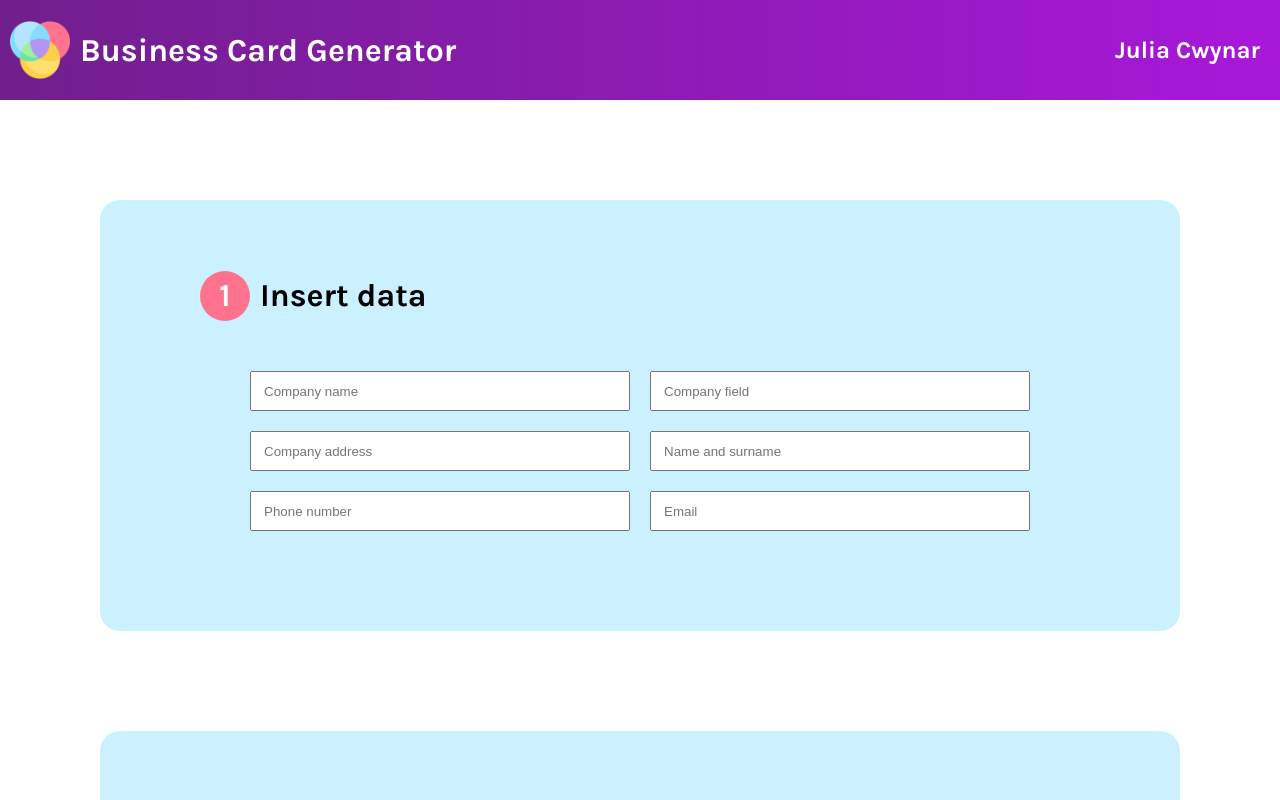
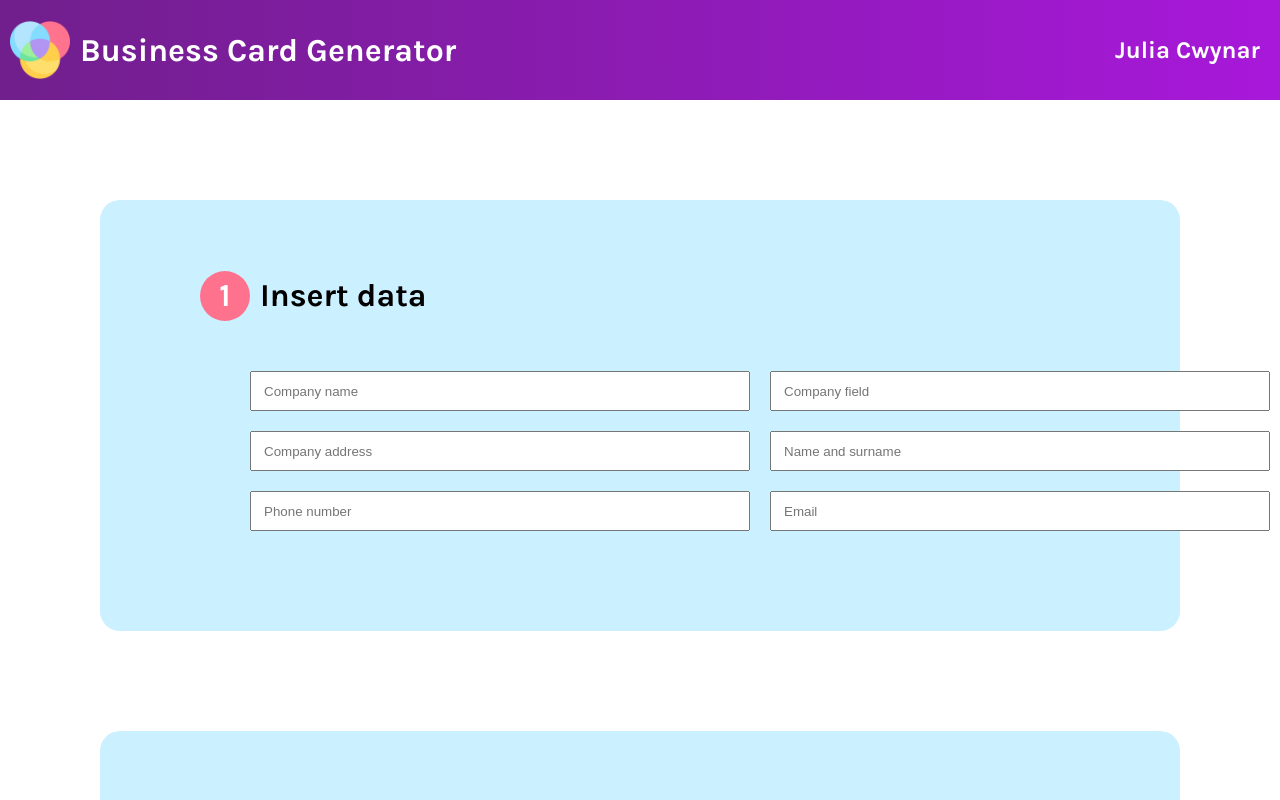
Before and after one commit to JuliaCwynar/Business-Card-Generator, a React (Vite) app: page / in a window 1280 px wide. Shown: the top 800 px of the page. Built offline with nearby package versions, Linux system fonts and the light colour scheme.

Commit message:
added props, improved functionality

```diff
--- a/src/App.css
+++ b/src/App.css
@@ -30,10 +30,9 @@ body {
   padding-right: 20px;
 }
 
-.form {
+.form, .input--data {
   display:grid;
   grid-template-columns: auto auto;
-
   gap: 20px;
   margin: 50px;
 }
@@ -45,8 +44,15 @@ body {
 .form--input {
   text-indent: 10px;
   height: 40px;
+  width: 500px;
 
 }
+
+input[type=checkbox] {
+  border: none;
+  border-bottom: 2px solid red;
+}
+
 .form--button {
   font-family: "Karla", sans-serif;
   grid-column: 1/-1;
@@ -56,6 +62,11 @@ body {
   color: white;
   border: none;
   cursor: pointer;
+  margin: auto;
+  display: grid;
+  padding: 20px 100px;
+  font-size: 30px;
+  text-transform: uppercase;
 }
 
 .backgrounds {
@@ -107,15 +118,62 @@ body {
 }
 
 
-.generated--card {
+
+.card--front, .card--back {
   width: 700px;
   height: 400px;
-  margin: auto;
+  text-align: center;
+  margin: 10px;
 
 }
+
+.card--inf {
+  margin-top: auto;
+  display: inline-grid;
+  grid-template-columns: 50% 50%;
+  font-size: 20px;
+
+
+}
+
+.left {
+  border-right: 1px solid black;
+  text-align: center;
+
+}
+.card--back {
+  display: inline-grid;
+  font-size: 20px;
+  border-radius: 10px;
+  background-size: cover;
+}
+
+.card--front {
+  display:inline-grid;
+  padding: 100px;
+  border-radius: 10px;
+  background-size: cover;
+}
+.card--front img , .card--back  img {
+  height:50px;
+  margin: auto;
+  padding: 0px;
+}
+
 
 .generator {
   margin: 100px;
   border-radius: 20px;;
   background-color: rgba(132, 220, 255, 0.425);
+
 }
+
+.generated--space {
+  display: flex;
+justify-content: center;
+align-items: center;
+gap: 20px;
+margin: 100px;
+
+
+}
--- a/src/App.jsx
+++ b/src/App.jsx
@@ -10,29 +10,67 @@ import Generated from './Generated'
 
 
 
-function GenerateButton() {
+function GenerateButton(props) {
+
+  const { onClick} = props;
   return (
-      <form className='form'>
-          <button className='form--button'>Generate business card</button>
-      </form>
+    <div>
+    <button className='form--button' onClick={(e) => {
+      e.preventDefault();
+      onClick();
+    }}>Generate business card</button>
+</div>
   )
 }
 
 function App() {
+  const [companyName, setCompanyName] = useState('');
+  const [companyField, setCompanyField] = useState('');
+  const [companyAddress, setCompanyAddress] = useState('');
+  const [nameSurname, setNameSurname] = useState('');
+  const [phoneNumber, setPhoneNumber] = useState('');
+  const [email, setEmail] = useState('');
+  const [logo, setLogoImage] = useState('');
+  const [background, setBackground] = useState('');
+  const [font, setFont] = useState('');
+  const [isGenerated, setIsGenerated] = useState(false); // new state variable
 
+  const handleGenerateClick = () => {
+    setIsGenerated(true);
+  };
 
-
-return (
+  return (
     <div className="App">
       <Navbar />
-      <Data />
-      <Logo />
-      <Background />
-      <Style />
-      <GenerateButton />
-      <Generated />
-      </div>
-  )
+      <form>
+        <Data
+          setCompanyName={setCompanyName}
+          setCompanyField={setCompanyField}
+          setCompanyAddress={setCompanyAddress}
+          setNameSurname={setNameSurname}
+          setPhoneNumber={setPhoneNumber}
+          setEmail={setEmail}
+        />
+        <Logo setLogoImage={setLogoImage} />
+        <Background onBackgroundChange={setBackground} />
+        <Style onFontChange={setFont}/>
+        <GenerateButton onClick={handleGenerateClick} />
+      </form>
+      {isGenerated && ( // only show the generated card when the button is clicked
+        <Generated
+          companyName={companyName}
+          companyField={companyField}
+          companyAddress={companyAddress}
+          nameSurname={nameSurname}
+          phoneNumber={phoneNumber}
+          email={email}
+          logo={logo}
+          background={background}
+          font={font}
+        />
+      )}
+    </div>
+  );
 }
 
-export default App
+export default App;
--- a/src/Data.jsx
+++ b/src/Data.jsx
@@ -1,64 +1,79 @@
-import React, {useState} from 'react'
+import React from 'react';
 
-function Data() {
-
-    const [companyName, setCompanyName] = useState('');
-    const [companyField, setCompanyField] = useState('');
-    const [companyAddress, setCompanyAddress] = useState('');
-    const [nameSurname, setNameSurname] = useState('');
-    const [phoneNumber, setPhoneNumber] = useState('');
-    const [email, setEmail] = useState('');
+function Data(props) {
 
 
-    return(
-        <div className='generator'>
-            <h1><span className='number'>1</span>Insert data</h1>
-            <form className="form">
+
+
+  return (
+    <div className="generator">
+      <h1>
+        <span className="number">1</span>Insert data
+      </h1>
+      <div className='input--data'>
+        <div className='form--data'>
+
         <input
           type="text"
           className="form--input"
           placeholder="Company name"
-          value={companyName}
-          onChange={(event) => setCompanyName(event.target.value)}
+          value={props.companyName}
+          onChange={(event) => props.setCompanyName(event.target.value)}
         />
+        </div>
+
+        <div className='form--data'>
         <input
           type="text"
           className="form--input"
           placeholder="Company field"
-          value={companyField}
-          onChange={(event) => setCompanyField(event.target.value)}
+          value={props.companyField}
+          onChange={(event) => props.setCompanyField(event.target.value)}
         />
+        </div>
+
+        <div className='form--data'>
         <input
           type="text"
           className="form--input"
           placeholder="Company address"
-          value={companyAddress}
-          onChange={(event) => setCompanyAddress(event.target.value)}
+          value={props.companyAddress}
+          onChange={(event) => props.setCompanyAddress(event.target.value)}
         />
+        </div>
+
+        <div className='form--data'>
         <input
           type="text"
           className="form--input"
           placeholder="Name and surname"
-          value={nameSurname}
-          onChange={(event) => setNameSurname(event.target.value)}
+          value={props.nameSurname}
+          onChange={(event) => props.setNameSurname(event.target.value)}
         />
+        </div>
+
+        <div className='form--data'>
         <input
           type="text"
           className="form--input"
           placeholder="Phone number"
-          value={phoneNumber}
-          onChange={(event) => setPhoneNumber(event.target.value)}
+          value={props.phoneNumber}
+          onChange={(event) => props.setPhoneNumber(event.target.value)}
         />
+        </div>
+
+        <div className='form--data'>
         <input
           type="text"
           className="form--input"
           placeholder="Email"
-          value={email}
-          onChange={(event) => setEmail(event.target.value)}
+          value={props.email}
+          onChange={(event) => props.setEmail(event.target.value)}
         />
-      </form>
+        </div>
+    </div>
     </div>
   );
 }
 
-export default Data
+export default Data;
--- a/src/Generated.jsx
+++ b/src/Generated.jsx
@@ -1,24 +1,31 @@
-import React from 'react'
-import insertedData from './insertedData'
+import React from 'react';
 
+function Generated(props) {
+  const { companyName, companyField, companyAddress, nameSurname, phoneNumber, email, logo, background, font } = props;
 
-function Generated() {
+  return (
+    <div className='generated--space'>
+      <div className='card--front' style={{ backgroundImage: `url(${background})`, fontFamily: font ? font.family : 'sans-serif' }}>
+        <h2>{companyName}</h2>
+        <img src={logo} alt="logo" />
+      </div>
 
-    const { name, field, address, namesurname, phonenumber, email, logo, background, font } = insertedData.insertedData;
-
-    return (
-    <div className='genertated--space'>
-            <div className='generated--card' style={{ backgroundImage: `url(${background})`, fontFamily: font }}>
-                <h2>{name}</h2>
-                <p>{field}</p>
-                <p>{address}</p>
-                <p>{namesurname}</p>
-                <p>{phonenumber}</p>
-                <p>{email}</p>
-                <img src={logo} alt="logo" />
-            </div>
+      <div className='card--back' style={{ backgroundImage: `url(${background})`, fontFamily: font ? font.family : 'sans-serif' }}>
+        <div className='card--inf'>
+          <div className="left">
+            <p>{nameSurname}</p>
+            <p>{companyField}</p>
+          </div>
+          <div className='right'>
+            <p>{}</p>
+            <p>{phoneNumber}</p>
+            <p>{email}</p>
+          </div>
+        </div>
+        <p className='address'>{companyAddress}</p>
+      </div>
     </div>
   )
 }
 
-export default Generated
+export default Generated;
--- a/src/Logo.jsx
+++ b/src/Logo.jsx
@@ -1,12 +1,24 @@
 import React, { useState } from "react";
 
-function Logo() {
+function Logo(props) {
 
+  const { setLogoImage } = props;
   const [selectedImage, setSelectedImage] = useState(null);
+
+  const handleImageChange = (event) => {
+    const image = event.target.files[0];
+    setLogoImage(image);
+    setSelectedImage(image);
+  };
+
+  const handleRemoveClick = () => {
+    setLogoImage(null);
+    setSelectedImage(null);
+  };
 
   return (
     <div className='generator'>
-        <h1><span className='number'>2</span>Insert logo</h1>
+      <h1><span className='number'>2</span>Insert logo</h1>
 
       {selectedImage && (
         <div>
@@ -16,7 +28,7 @@ function Logo() {
             src={URL.createObjectURL(selectedImage)}
           />
           <br />
-          <button onClick={() => setSelectedImage(null)}>Remove</button>
+          <button onClick={handleRemoveClick}>Remove</button>
         </div>
       )}
 
@@ -26,10 +38,7 @@ function Logo() {
       <input
         type="file"
         name="myImage"
-        onChange={(event) => {
-          console.log(event.target.files[0]);
-          setSelectedImage(event.target.files[0]);
-        }}
+        onChange={handleImageChange}
       />
     </div>
   );
--- a/src/Style.jsx
+++ b/src/Style.jsx
@@ -1,11 +1,14 @@
 import React, { useState } from 'react';
 import Fonts from './fonts';
 
-function Style() {
+function Style(props) {
+  const { onFontChange } = props;
   const [selectedFont, setSelectedFont] = useState('');
 
   const handleChange = (event) => {
+    const selectedFont = Fonts.Fonts.find((font) => font.family === event.target.value);
     setSelectedFont(event.target.value);
+    onFontChange(selectedFont);
   };
 
   const FontStyles = Fonts.Fonts.map((font) => (
--- a/src/insertedData.js
+++ /dev/null
@@ -1,14 +0,0 @@
-export default {
-    insertedData:
-            {
-                "name":"Comarch",
-                "field":"IT design",
-                "address":"ul.Krakowska 13, Kraków",
-                "namesurname":"Julia Cwynar",
-                "phonenumber":"601 937 979",
-                "email":"julia.cwynar@icloud.com",
-                "logo":"https://upload.wikimedia.org/wikipedia/commons/thumb/8/85/Comarch_logo.svg/2560px-Comarch_logo.svg.png",
-                "background":"https://wallpapercave.com/wp/wp3186008.jpg",
-                "font":"Georgia",
-            },
-    }
```
Also changed, not shown: src/Background.jsx (+18 -20 lines).
